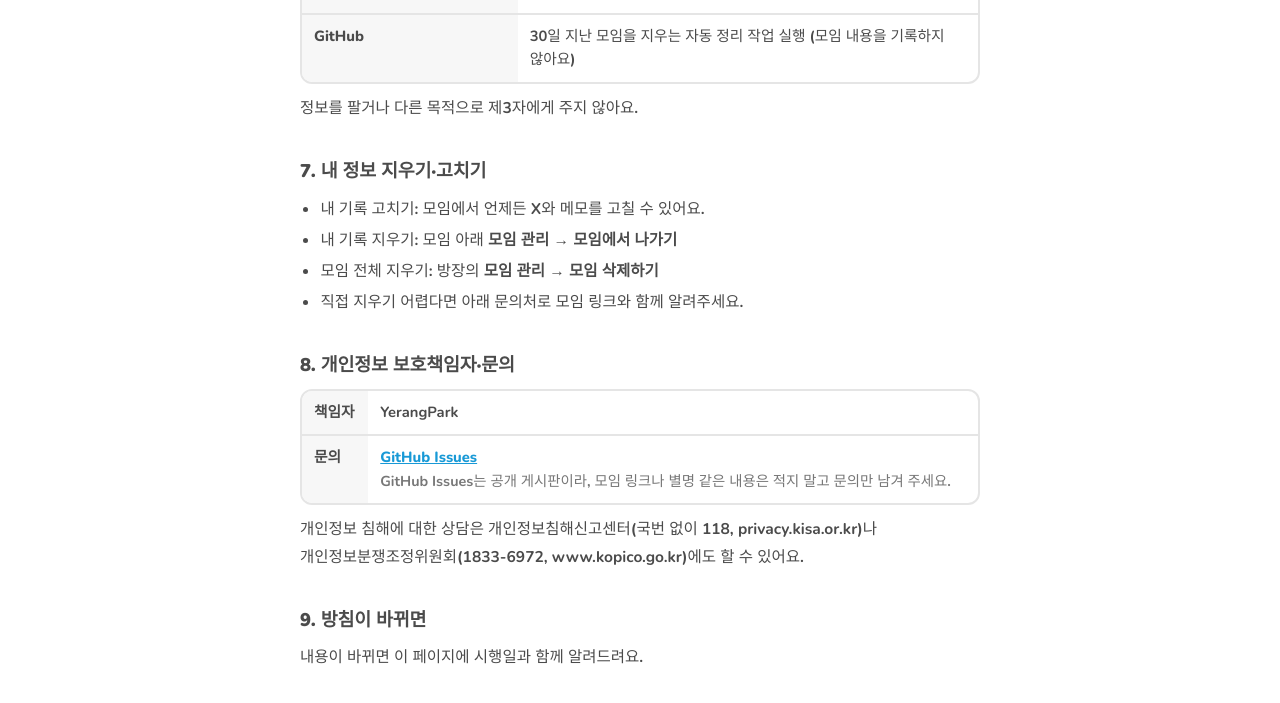
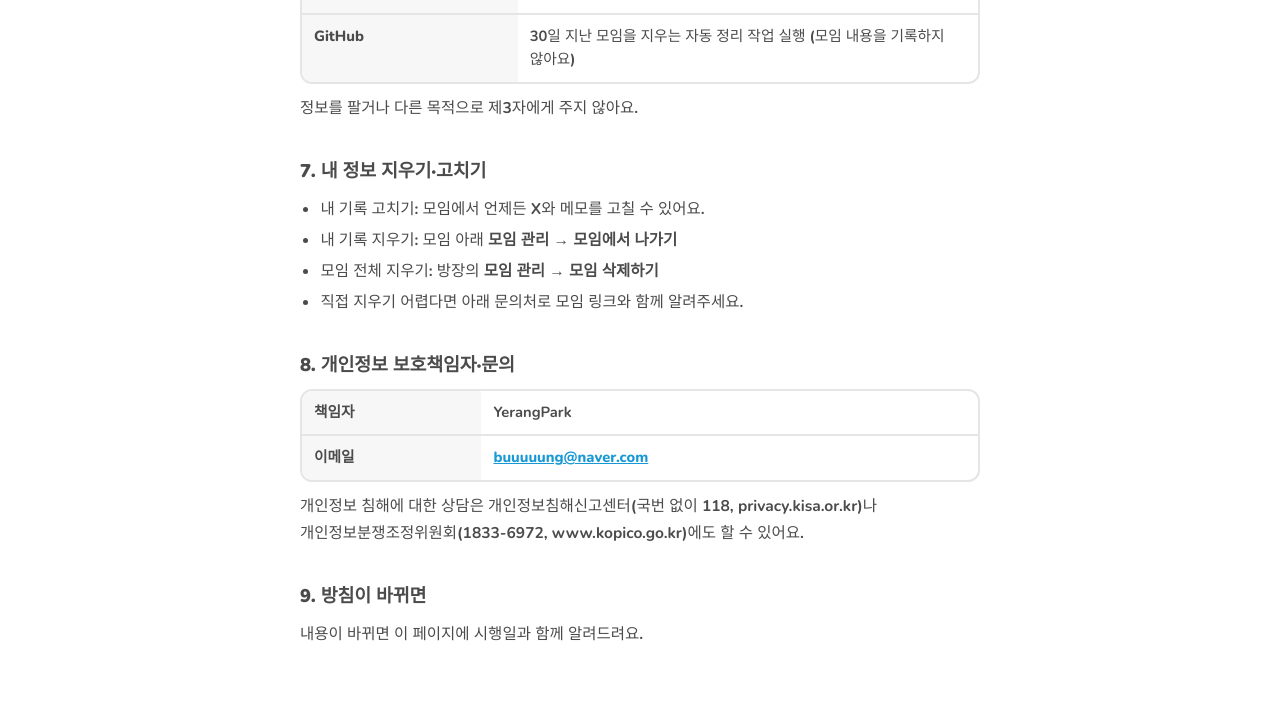
Before and after one commit to YerangPark/unzeboka, a plain HTML site: page privacy.html in a window 1280 px wide. Shown: the part 1623-2326 px from the top of the page. Drawn offline with nearby package versions, Linux system fonts and the light colour scheme; a web font is replaced by a local one.

Commit message:
개인정보처리방침 문의처를 이메일로, 스팸 수집 방지를 위해 주소를 스크립트로 조합

```diff
--- a/privacy.html
+++ b/privacy.html
@@ -101,7 +101,7 @@
     <h2>8. 개인정보 보호책임자·문의</h2>
     <table>
       <tr><th>책임자</th><td>YerangPark</td></tr>
-      <tr><th>문의</th><td><a href="https://github.com/YerangPark/unzeboka/issues" target="_blank" rel="noopener">GitHub Issues</a><br><span class="muted small">GitHub Issues는 공개 게시판이라, 모임 링크나 별명 같은 내용은 적지 말고 문의만 남겨 주세요.</span></td></tr>
+      <tr><th>이메일</th><td><span id="contact-mail" data-u="buuuuung" data-d="naver.com">buuuuung [at] naver.com</span></td></tr>
     </table>
     <p style="margin-top:10px">
       개인정보 침해에 대한 상담은 개인정보침해신고센터(국번 없이 118, privacy.kisa.or.kr)나
@@ -113,5 +113,17 @@
   </main>
 
   <footer class="band"><a class="band-mark" href="/" aria-label="언제보까 처음 화면으로"><svg class="home-icon" viewBox="0 0 96 96" aria-hidden="true"><rect x="5" y="13" width="86" height="80" rx="20" fill="#fff"/><rect x="24" y="3" width="16" height="27" rx="8" fill="#fff"/><rect x="56" y="3" width="16" height="27" rx="8" fill="#fff"/><rect x="10" y="18" width="76" height="70" rx="16" fill="#fff" stroke="#e5e5e5" stroke-width="4"/><path d="M10 34a16 16 0 0 1 16-16h44a16 16 0 0 1 16 16v4H10z" fill="#58cc02"/><rect x="28" y="8" width="8" height="18" rx="4" fill="#58a700"/><rect x="60" y="8" width="8" height="18" rx="4" fill="#58a700"/><circle cx="36" cy="56" r="6" fill="#4b4b4b"/><circle cx="60" cy="56" r="6" fill="#4b4b4b"/><circle cx="38" cy="54" r="2" fill="#fff"/><circle cx="62" cy="54" r="2" fill="#fff"/><path d="M40 70q8 7 16 0" stroke="#4b4b4b" stroke-width="4" fill="none" stroke-linecap="round"/></svg>언제보까</a><span class="band-tag">안 되는 날에 X만 치면 돼요</span><span class="band-links"><a class="band-credit" href="/privacy">개인정보처리방침</a><a class="band-credit" href="https://github.com/YerangPark/unzeboka" target="_blank" rel="noopener">© 2026 YerangPark</a></span></footer>
+  <script>
+    // 스팸 수집기가 주소를 못 찾게, 화면이 열릴 때 조각을 합쳐서 메일 링크로 바꿔요
+    (() => {
+      const box = document.getElementById('contact-mail');
+      if (!box) return;
+      const addr = box.dataset.u + String.fromCharCode(64) + box.dataset.d;
+      const a = document.createElement('a');
+      a.href = 'mai' + 'lto:' + addr;
+      a.textContent = addr;
+      box.replaceWith(a);
+    })();
+  </script>
 </body>
 </html>
```
